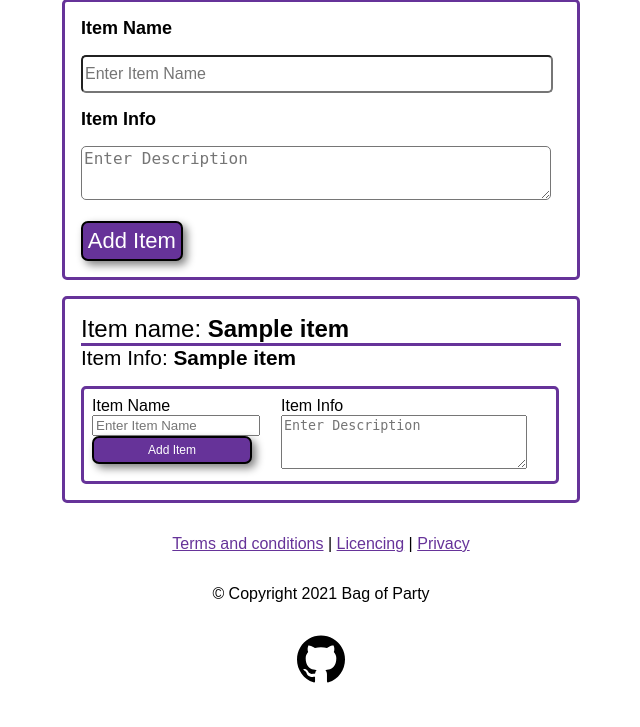
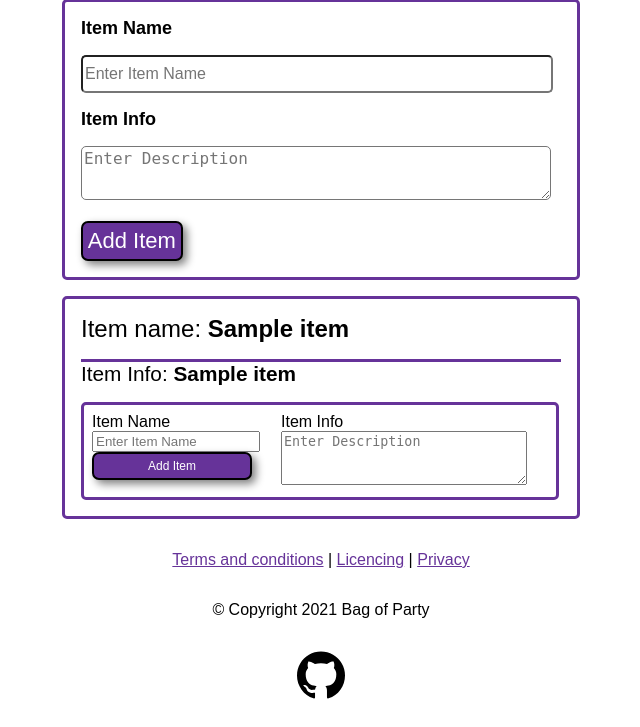
Before and after one commit to Bag-of-Party/python-website, a Flask app: template templates/partypage.html in a window 1280 px wide. Shown: the part 438-1165 px from the top of the page, without its empty margins (319-959 px from the left). Before the commit the page ends 1121 px from the top, so only its background shows below. Run offline with Flask 2, Linux system fonts and the light colour scheme; the template is opened without the code that fills it: most values are stand-ins (such as "Sample title", 1, 10 or a date in 2020); some libraries are stand-ins or nearby versions.

Commit message:
some css grid work for items on page

```diff
--- a/static/css/main.css
+++ b/static/css/main.css
@@ -129,6 +129,11 @@ input {
     height: 3rem;
 }
 
+.items_grid {
+    display: grid;
+    grid-template-columns: auto auto auto;
+}
+
 .item_box {
     border-style: solid;
     border-color: rebeccapurple;
@@ -138,12 +143,27 @@ input {
     width: 30rem;
     padding: 1rem;
     margin: 1rem;
+    display: grid;
 }
+
+/* .item_box_form {
+    align-self: end;
+} */
+
+.item_box_form {
+    align-self: end;
+}
+
+/* .item_box_form:last-child {
+    display: flex;
+    align-items: flex-end;
+} */
 
 .item_box_name {
     font-size: 1.5rem;
     border-bottom: solid;
     border-color: rebeccapurple;
+    padding-bottom: 1rem;
 }
 .item_box_name span {
     font-weight: bold;
@@ -157,6 +177,7 @@ input {
 .item_box_info span {
     font-weight: bold;
 }
+
 
 .item_box_input {
     margin-top: 1rem;
--- a/templates/partypage.html
+++ b/templates/partypage.html
@@ -32,11 +32,12 @@
         </div>
     </form>
 
-    <div>
+    <div class="items_grid">
         {% for item in page_items %}
         <div class="item_box">
             <div class="item_box_name">Item name: <span>{{ item[2] }}</span></div>
             <div class="item_box_info">Item Info: <span>{{ item[3] }}</span></div>
+            <div class="item_box_form">
                 <form class="item_box_input" method="POST">
                     <div class="item_box_grid">
                         <span class="item_box_inputContainer">
@@ -61,6 +62,7 @@
                     </div>
                 </form>
             </div>
+        </div>
         {% endfor %}
     </div>
 
```
Lines whose indentation alone changed are shown as unchanged.
